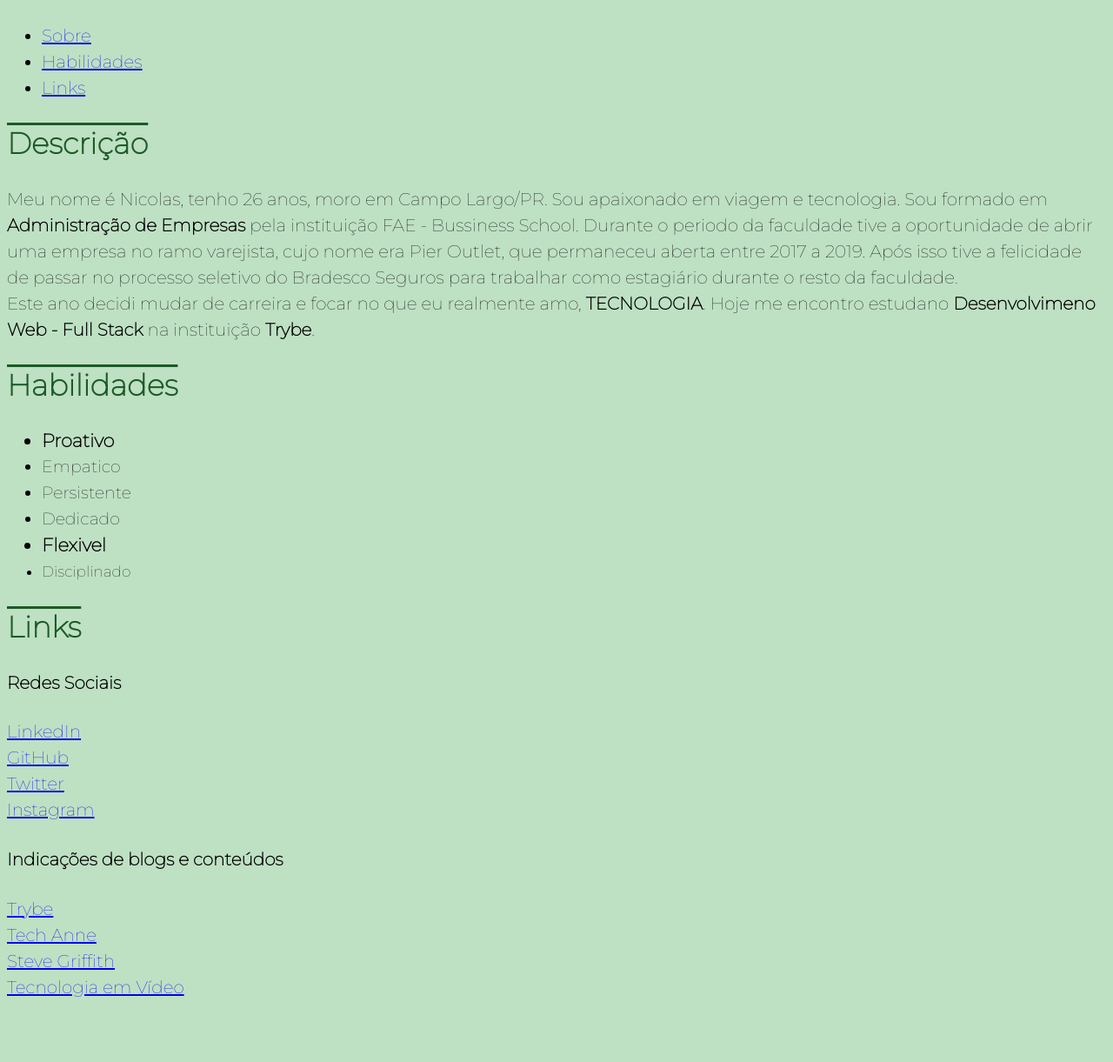
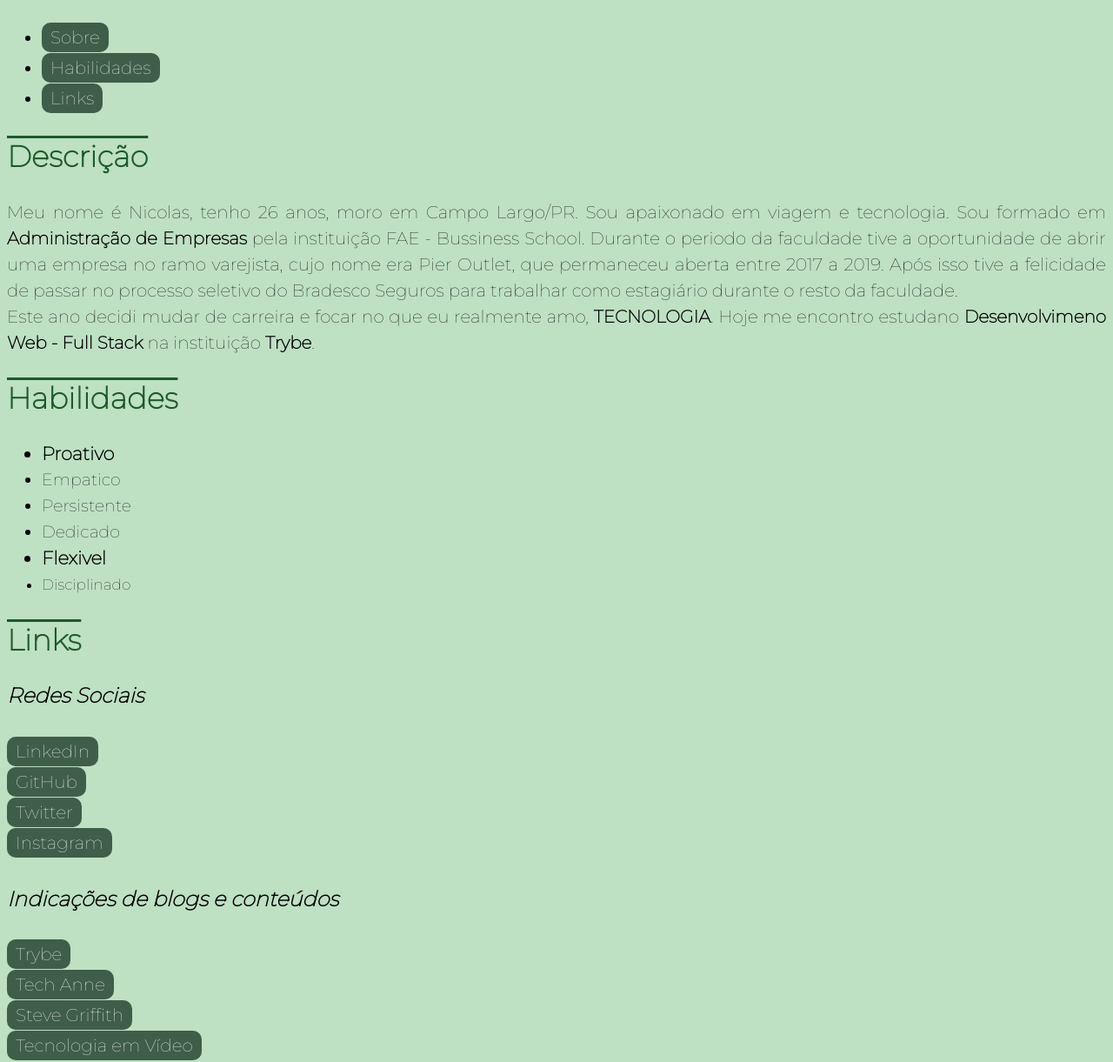
Before and after one commit to nicolaszamboni/nicolaszamboni.github.io, a plain HTML site: page index.html in a window 1280 px wide. Shown: the part 646-1867 px from the top of the page at 87% size. Before the commit the page ends 1804 px from the top, so only its background shows below. Drawn offline with Linux system fonts and the light colour scheme.

Commit message:
Finalizações aula 3-2

```diff
--- a/index.html
+++ b/index.html
@@ -50,14 +50,30 @@
         font-size: 17px;
     }
 
-    #description {
-
+    .button {
+        background-color: rgb(63, 94, 73);
+        color:white;
+        border-radius: 10px;
+        padding: 5px 10px;
+        text-decoration: none;
+        line-height: 35px;
     }
 
     .picture{
         border-radius: 1000px;
         text-align: center;
     }
+
+    #description {
+        text-align: justify;
+        text-decoration: ;
+    }
+
+    h4 {
+        font-size: 1.2em;
+        font-style:italic ;
+    }
+
     </style>
 </head>
 <body>
@@ -68,10 +84,10 @@
     <br>
     <img src="nicoperfil.png" alt="Foto de Nicolas Zamboni" width="300px" class="picture">
     <h3>Indice</h3>
-    <ul id="ul1">
-        <li><a href="#sobre">Sobre</a></li>
-        <li><a href="#habilidades">Habilidades</a></li>
-        <li><a href="#contato">Links</a></li>
+    <ul>
+        <li><a class="button" href="#sobre">Sobre</a></li>
+        <li><a class="button" href="#habilidades">Habilidades</a></li>
+        <li><a class="button" href="#contato">Links</a></li>
     </ul>
     <h3 id="sobre">Descrição</h3>
     <p id="description">Meu nome é Nicolas, tenho 26 anos, moro em Campo Largo/PR. Sou apaixonado em viagem e tecnologia. Sou formado em <strong>Administração de Empresas</strong> pela instituição
@@ -93,21 +109,21 @@
     </ul>
     <h3 id="contato">Links</h3>
     <h4>Redes Sociais</h4>
-    <a href="https://www.linkedin.com/in/nicolaszamboni/" target="_blank">LinkedIn</a>
+    <a class="button" href="https://www.linkedin.com/in/nicolaszamboni/" target="_blank">LinkedIn</a>
     <br>
-    <a href="https://github.com/nicolaszamboni" target="_blank">GitHub</a>
+    <a class="button" href="https://github.com/nicolaszamboni" target="_blank">GitHub</a>
     <br>
-    <a href="https://twitter.com/nicolaszz_" target="_blank">Twitter</a>
+    <a class="button" href="https://twitter.com/nicolaszz_" target="_blank">Twitter</a>
     <br>
-    <a href="https://www.instagram.com/nicolaszz_" target="_blank">Instagram</a>
+    <a class="button" href="https://www.instagram.com/nicolaszz_" target="_blank">Instagram</a>
     <h4>Indicações de blogs e conteúdos</h4>
-    <a href="https://www.betrybe.com/" target="_blank">Trybe</a>
+    <a class="button" href="https://www.betrybe.com/" target="_blank">Trybe</a>
     <br>
-    <a href="https://www.instagram.com/tech.anne" target="_blank">Tech Anne</a>
+    <a class="button" href="https://www.instagram.com/tech.anne" target="_blank">Tech Anne</a>
     <br>
-    <a href="https://www.youtube.com/channel/UCTBGXCJHORQjivtgtMsmkAQ" target="_blank">Steve Griffith</a>
+    <a class="button" href="https://www.youtube.com/channel/UCTBGXCJHORQjivtgtMsmkAQ" target="_blank">Steve Griffith</a>
     <br>
-    <a href="https://www.youtube.com/c/TecnologiaemVídeo" target="_blank">Tecnologia em Vídeo</a>
+    <a class="button" href="https://www.youtube.com/c/TecnologiaemVídeo" target="_blank">Tecnologia em Vídeo</a>
 
 </body>
 </html>
```
